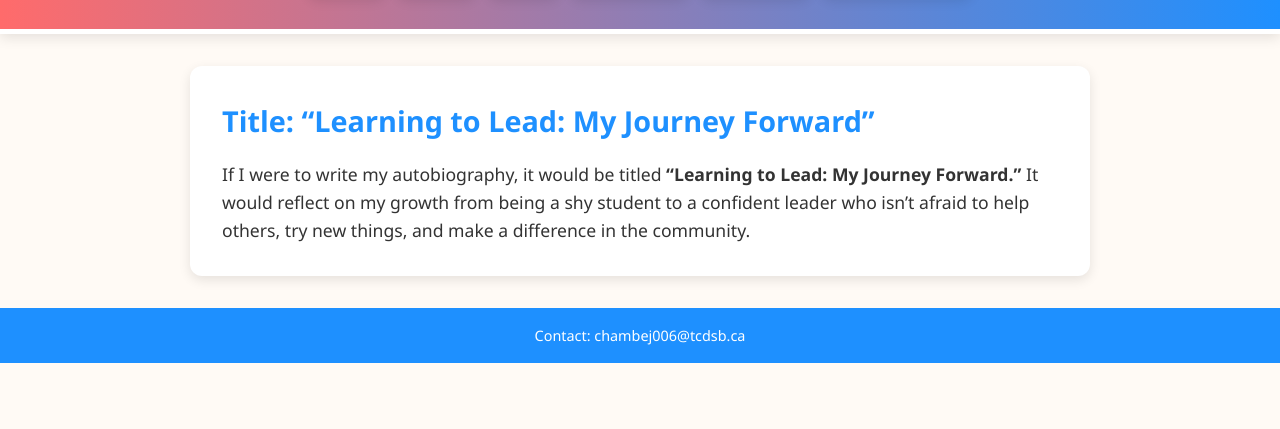
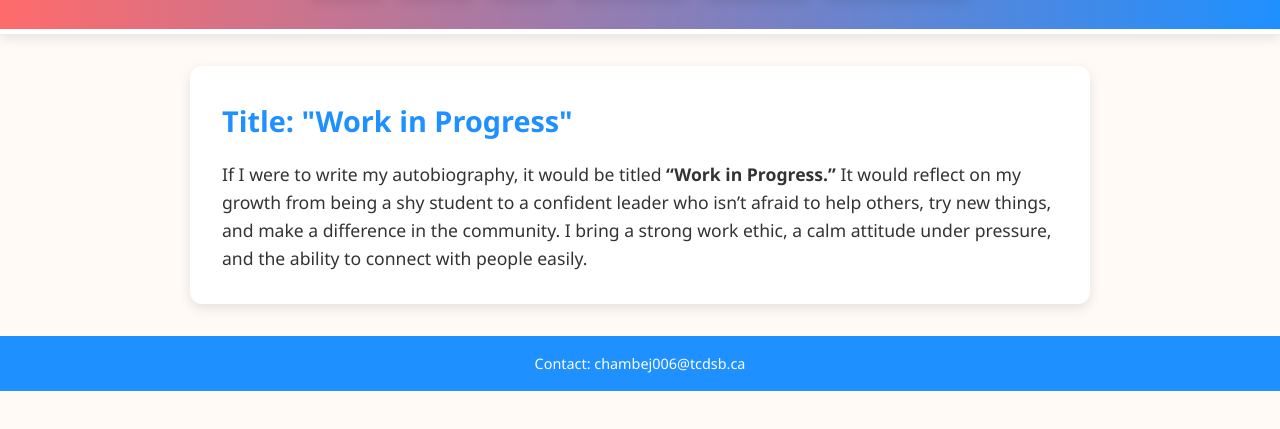
Before and after one commit to juhdayne/leadership, a plain HTML site: page autobiography.html in a window 1280 px wide. Shown: the part 157-586 px from the top of the page. Drawn offline with Linux system fonts and the light colour scheme.

Commit message:
Update autobiography.html

```diff
--- a/autobiography.html
+++ b/autobiography.html
@@ -19,8 +19,8 @@
   </header>
 
   <main>
-    <h2>Title: “Learning to Lead: My Journey Forward”</h2>
-    <p>If I were to write my autobiography, it would be titled <strong>“Learning to Lead: My Journey Forward.”</strong> It would reflect on my growth from being a shy student to a confident leader who isn’t afraid to help others, try new things, and make a difference in the community.</p>
+    <h2>Title: "Work in Progress"</h2>
+    <p>If I were to write my autobiography, it would be titled <strong>“Work in Progress.”</strong> It would reflect on my growth from being a shy student to a confident leader who isn’t afraid to help others, try new things, and make a difference in the community. I bring a strong work ethic, a calm attitude under pressure, and the ability to connect with people easily.</p>
   </main>
 
   <footer>
```
